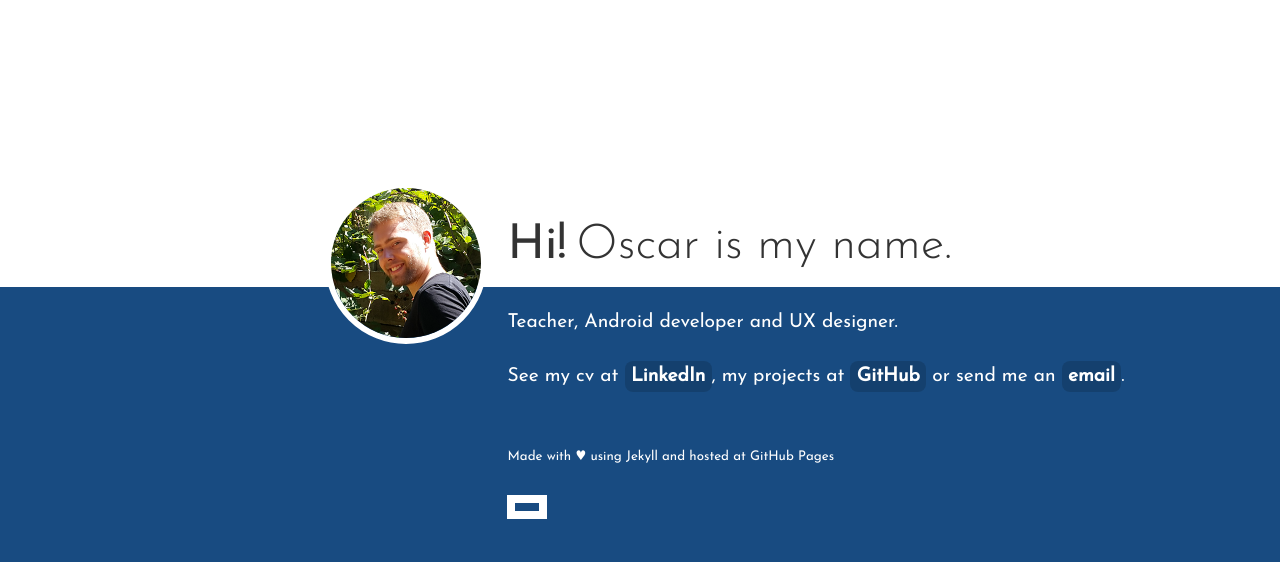
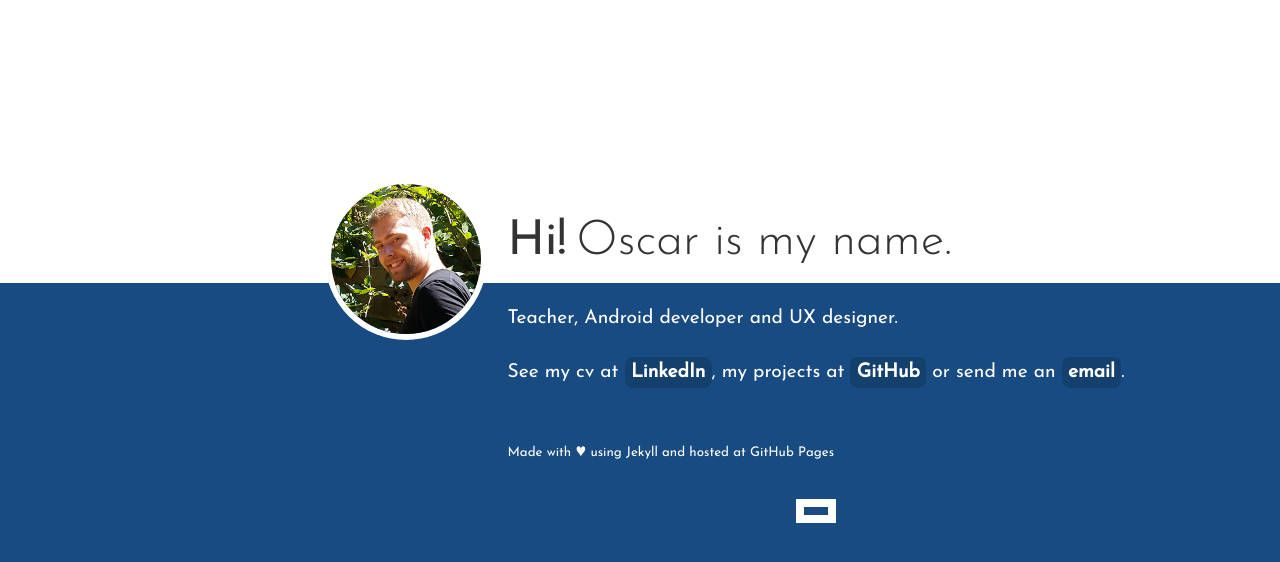
Before and after one commit to oscarb/oscarb.github.io, a Jekyll site: the page built from index.md, in a window 1280 px wide. Shown: the top 562 px of the page. Built offline with Jekyll 4.4.1, drawn with Linux system fonts in a browser that asks for light colours.

Commit message:
Fix alignment of logotype

```diff
--- a/css/default.scss
+++ b/css/default.scss
@@ -171,9 +171,12 @@
   margin-top: 2.0rem;
 }
 
+footer {
+  text-align: center;
+}
+
 footer p {
   font-size: smaller;
-  margin-bottom: 0.5rem;
   //color: rgba(white, 0.7);
 }
 
```
